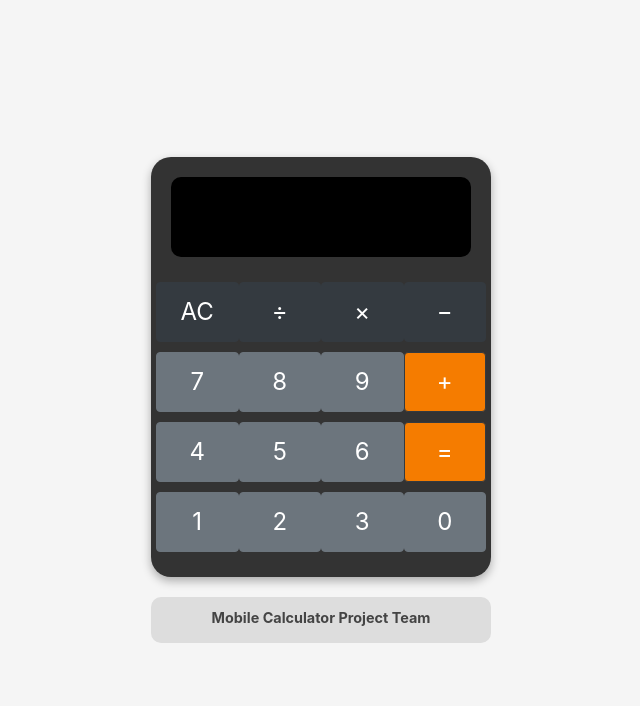
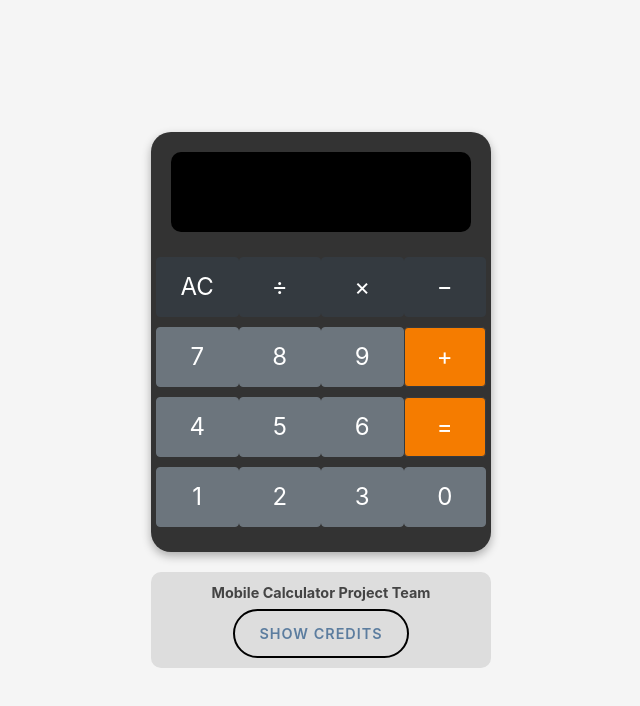
Before and after one commit to daniel181098/Calculadora, a plain HTML site: page index.html in a window 1280 px wide. Shown: the whole page, without its empty margins (319-959 px from the left). Drawn offline with nearby package versions, Linux system fonts and the light colour scheme.

Commit message:
Update index.html

```diff
--- a/index.html
+++ b/index.html
@@ -69,14 +69,7 @@
       width: 100%;
       max-width: 340px;
       text-align: center;
-      transition: height 0.3s ease, padding 0.3s ease;
-      overflow: hidden;
       cursor: pointer;
-    }
-    .credits:hover {
-      background-color: #bbb;
-      height: auto;
-      padding: 15px;
     }
     .credits-title {
       font-weight: bold;
@@ -87,9 +80,32 @@
       display: none;
       margin-top: 10px;
     }
-    .credits:hover .credits-list {
-      display: block;
+
+    .show-credits-button {
+      background-color: transparent;
+      color: #5c7d9f; /* Azul elegante */
+      padding: 12px 24px;
+      border: 2px solid #000000; /* Borde azul */
+      border-radius: 50px; /* Bordes redondeados */
+      font-size: 1em;
+      font-weight: 600;
+      text-transform: uppercase;
+      letter-spacing: 1px;
+      cursor: pointer;
+      transition: all 0.3s ease;
+      outline: none;
     }
+
+    .show-credits-button:hover {
+      background-color: #000000; /* Azul de fondo al pasar el mouse */
+      color: white; /* Texto blanco al pasar el mouse */
+      box-shadow: 0 4px 15px rgba(0, 123, 255, 0.3); /* Sombra suave */
+    }
+
+    .show-credits-button:active {
+      transform: scale(0.95); /* Efecto de clic */
+    }
+
   </style>
 </head>
 <body>
@@ -126,13 +142,14 @@
 <!-- Interactive Credits Section -->
 <div class="credits">
   <div class="credits-title">Mobile Calculator Project Team</div>
-  <div class="credits-list">
+  <button class="show-credits-button" onclick="toggleCredits()">Show Credits</button>
+  <div class="credits-list" id="creditsList">
+    <p>Daniel Zúñiga</p>
     <p>Joshua Saborío</p>
     <p>Fabián García</p>
     <p>Frank Raffensperger</p>
     <p>Ían Grant</p>
     <p>Ricardo Charpentier</p>
-    <p>Daniel Zúñiga</p>
   </div>
 </div>
 
@@ -146,6 +163,7 @@
   }
 
   function appendOperator(operator) {
+    // Evita operadores duplicados
     if (currentInput && "+-*/".includes(currentInput.slice(-1))) return;
     currentInput += operator;
     screen.value = currentInput;
@@ -158,14 +176,21 @@
 
   function calculate() {
     try {
-      currentInput = eval(currentInput).toString();
+      // Calcula el resultado y lo formatea con comas
+      currentInput = eval(currentInput).toLocaleString('en-US');
       screen.value = currentInput;
     } catch {
       screen.value = 'Error';
       currentInput = '';
     }
   }
+
+  function toggleCredits() {
+    const creditsList = document.getElementById('creditsList');
+    creditsList.style.display = creditsList.style.display === 'none' || creditsList.style.display === '' ? 'block' : 'none';
+  }
 </script>
+
 
 </body>
 </html>
```
